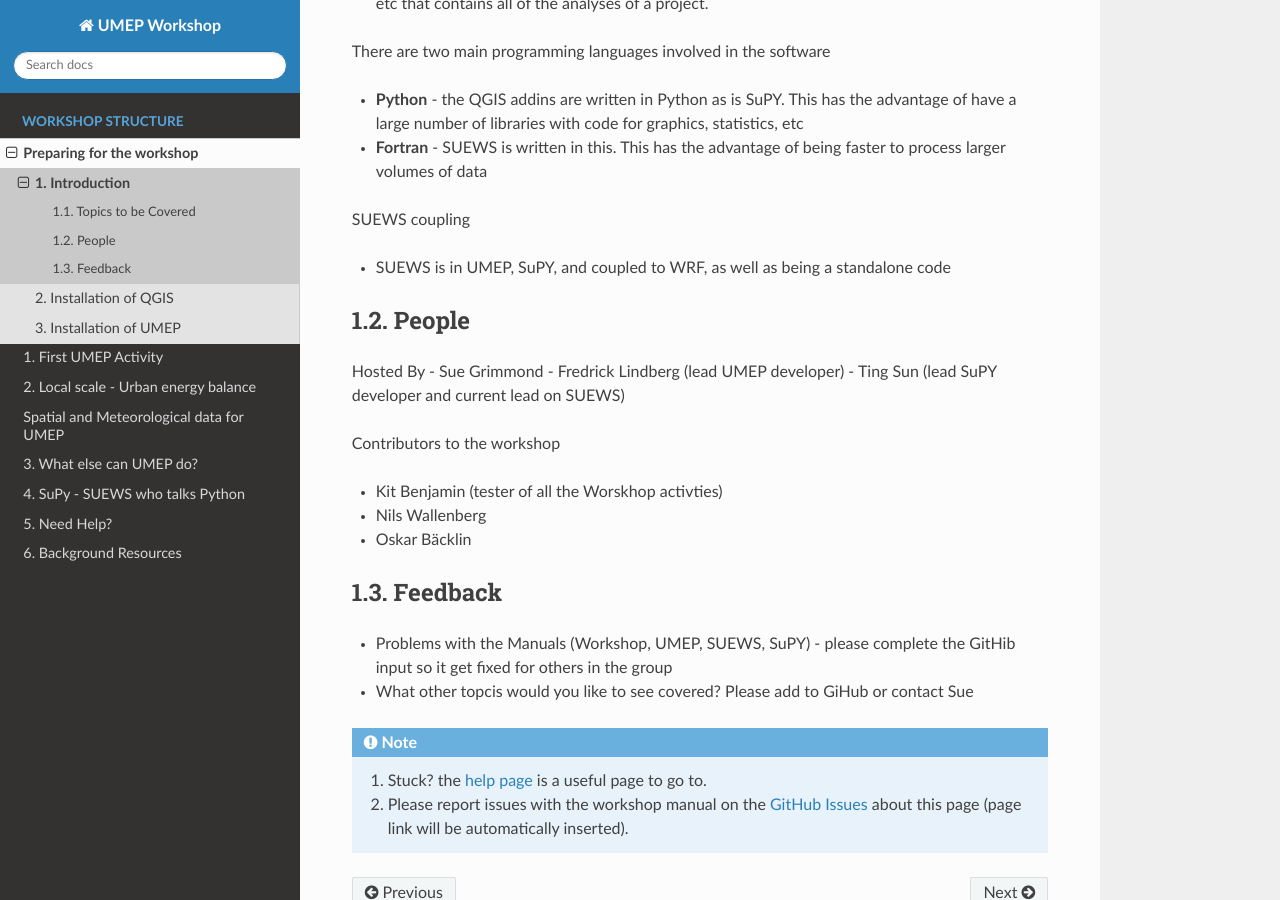
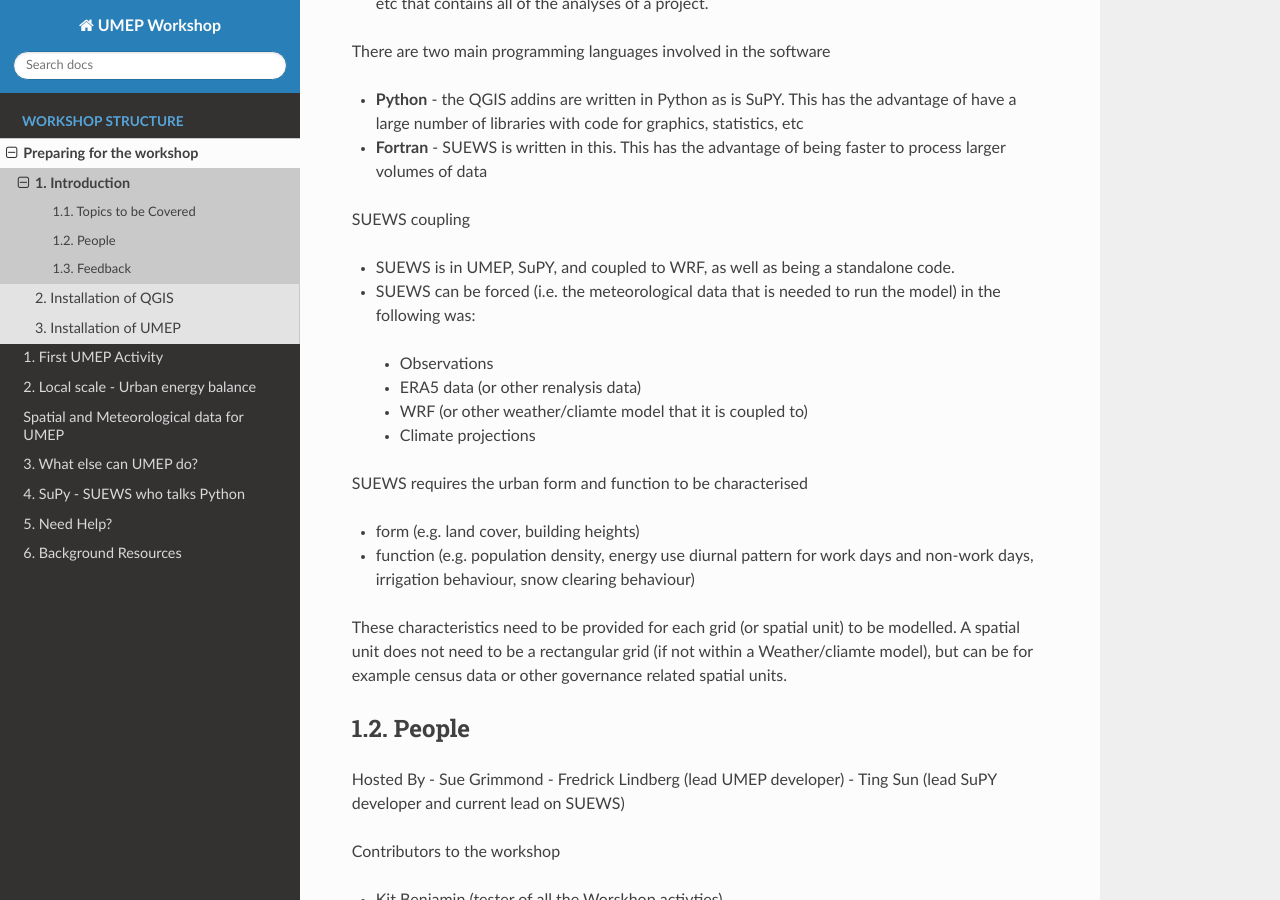
Before and after one commit to Urban-Meteorology-Reading/UMEP-Workshop, a Sphinx documentation site: the page built from source/Prepare/Intro1.rst, in a window 1280 px wide and 900 px high, scrolled down 800 px. Built offline with Sphinx 7.4.7 and the Read the Docs theme 2.0.0, drawn with Linux system fonts in a browser that asks for light colours.

Commit message:
Update Intro1.rst

```diff
--- a/source/Prepare/Intro1.rst
+++ b/source/Prepare/Intro1.rst
@@ -28,7 +28,20 @@
 
 SUEWS coupling
 
-- SUEWS is in UMEP, SuPY, and coupled to WRF, as well as being a standalone code
+- SUEWS is in UMEP, SuPY, and coupled to WRF, as well as being a standalone code.
+- SUEWS can be forced (i.e. the meteorological data that is needed to run the model) in the following was:
+
+ - Observations
+ - ERA5 data (or other renalysis data)
+ - WRF (or other weather/cliamte model that it is coupled to)
+ - Climate projections
+
+SUEWS requires the urban form and function to be characterised
+
+- form (e.g. land cover, building heights)
+- function (e.g. population density, energy use diurnal pattern for work days and non-work days, irrigation behaviour, snow clearing behaviour)
+
+These characteristics need to be provided for each grid (or spatial unit) to be modelled. A spatial unit does not need to be a rectangular grid (if not within a Weather/cliamte model), but can be for example census data or other governance related spatial units.
 
 
 
```
